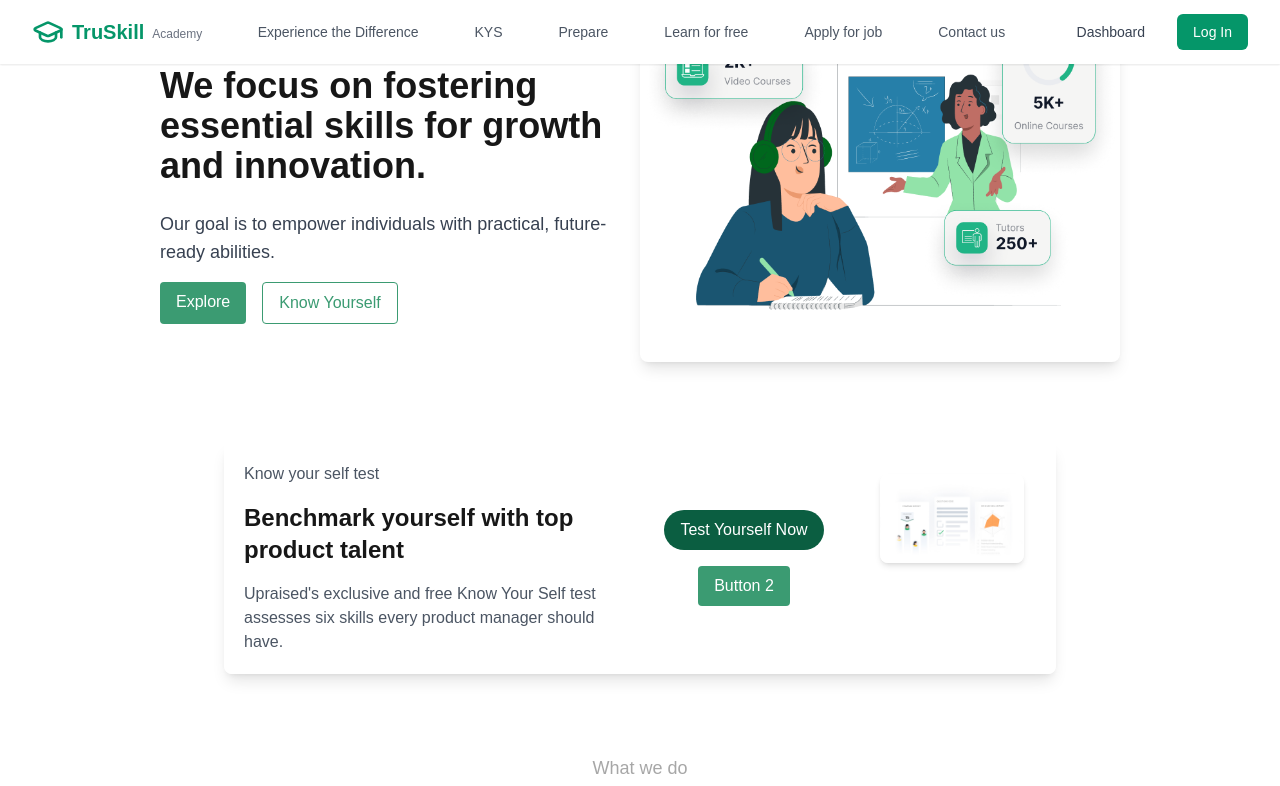
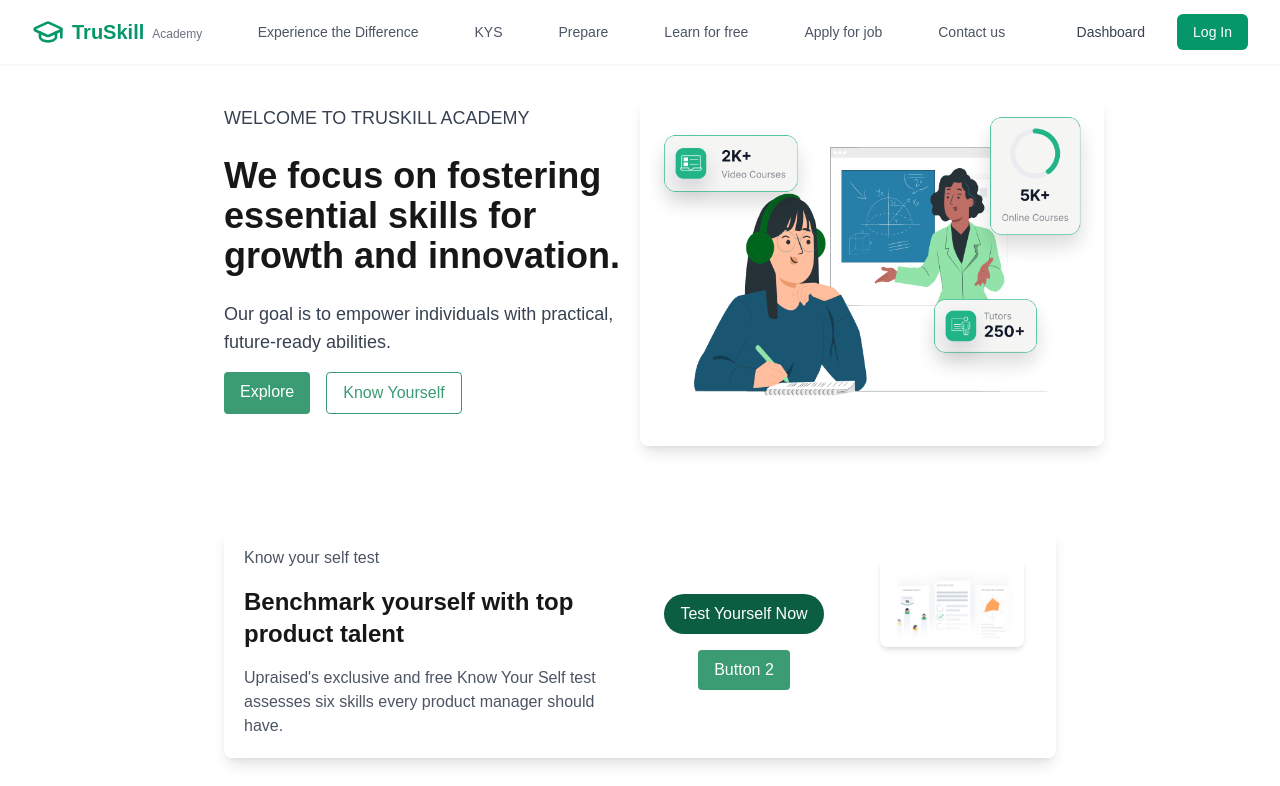
Before and after one commit to PHCoder05/Truskill, a Next.js app: page / in a window 1280 px wide. Shown: the top 786 px of the page. Built offline with nearby package versions, Linux system fonts and the light colour scheme.

Commit message:
adjust home section

```diff
--- a/src/app/page.js
+++ b/src/app/page.js
@@ -1,5 +1,4 @@
 
-import Navbar from '../components/Navbar';
 // import Footer from '../components/Footer';
 import Home1 from "../components/Home/Home1";
 import Home2 from "../components/Home/Home2";
@@ -11,7 +10,6 @@ import Home5 from "../components/Home/Home5";
 function page() {
   return (
     <div>
-    <Navbar/>
     <div className='px-6 md:px-20 lg:px-40'>
     <Home1/>
     <Home2/>
--- a/src/components/Home/Home1.jsx
+++ b/src/components/Home/Home1.jsx
@@ -1,12 +1,12 @@
 import React from 'react'
 import Link from 'next/link';
+
 function Home1() {
   return (
-
-
-
-        <div className="flex flex-col md:flex-row items-center h-auto pb-20">
-          <div className="md:w-1/2 text-center md:text-left">
+    <div>
+      {/* Main Content Section */}
+      <div className="flex flex-col md:flex-row items-center h-auto pt-24 pb-20 px-4">
+        <div className="md:w-1/2 text-center md:text-left md:pl-12">
           <p className="text-lg text-gray-700">WELCOME TO TRUSKILL ACADEMY</p>
           <h1 className="text-2xl md:text-4xl font-bold mb-6 mt-6">We focus on fostering essential skills for growth and innovation.</h1>
           <p className="text-lg text-gray-700">Our goal is to empower individuals with practical, future-ready abilities.</p>
@@ -15,6 +15,8 @@ function Home1() {
             <Link href="/kys" className="px-4 py-2 text-[#3B9B72] bg-white border border-[#3B9B72] rounded">Know Yourself</Link>
           </div>
         </div>
+
+        {/* Image Section */}
         <div className="md:w-1/2 mt-8 md:mt-0">
           <img
             src='/Home/Home1.png'
@@ -23,7 +25,8 @@ function Home1() {
           />
         </div>
       </div>
+    </div>
   )
 }
 
-export default Home1
+export default Home1;
```
Lines whose indentation alone changed are shown as unchanged.
